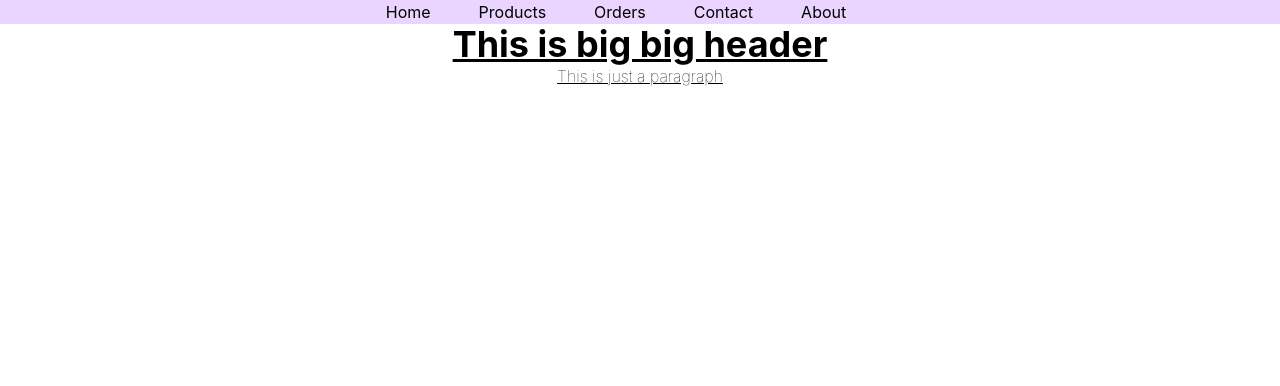
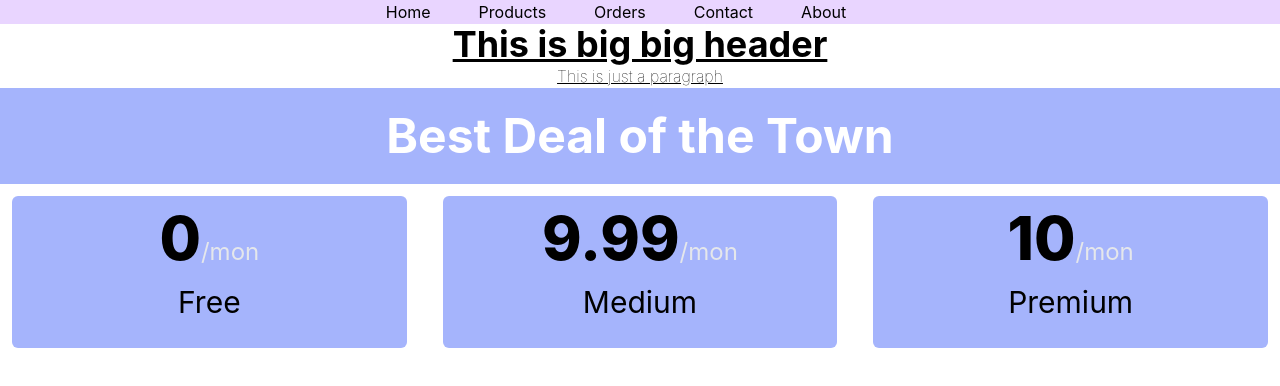
Before and after one commit to alamgirkabirdev/price-club, a React (Create React App) app: page / in a window 1280 px wide. Shown: the top 386 px of the page. Built offline with nearby package versions, Linux system fonts and the light colour scheme.

Commit message:
6th  added

```diff
--- a/src/App.js
+++ b/src/App.js
@@ -1,6 +1,7 @@
 import logo from './logo.svg';
 import './App.css';
 import NavBar from './components/NavBar/NavBar';
+import Pricing from './components/Pricing/Pricing';
 
 function App() {
   return (
@@ -8,6 +9,7 @@ function App() {
       <NavBar className="text-4xl "></NavBar>
       <h1 className="text-4xl font-bold underline">This is big big header</h1>
       <p className=' underline font-thin'>This is just a paragraph</p>
+      <Pricing></Pricing>
     </div>
   );
 }
--- /dev/null
+++ b/src/components/PriceOption/PriceOption.js
@@ -0,0 +1,19 @@
+import React from 'react';
+
+const PriceOption = ({option}) => {
+    return (
+        <div className='bg-indigo-300 m-3 rounded-md p-3'>
+            <div>
+                <h2><span className='text-6xl font-extrabold text-red'>{option.price}</span>
+                <span className='text-2xl text-gray-200'>/mon</span>
+                </h2>
+                <p className='text-3xl my-4'>{option.name}</p>
+            </div>
+            <div>
+
+            </div>
+        </div>
+    );
+};
+
+export default PriceOption;
--- /dev/null
+++ b/src/components/Pricing/Pricing.js
@@ -0,0 +1,44 @@
+import React from 'react';
+import PriceOption from '../PriceOption/PriceOption';
+
+const Pricing = () => {
+    const pricingOptions = [
+        {id: 1, name: 'Free', price:0, features:
+       [ 'Awesome Feature',
+        'Extra feature',
+        'Unnesxessary feature',
+        'Will never feature',
+        'Hudai feature',
+        'Ajaira feature']
+    },
+        {id: 2, name: 'Medium', price:9.99, features:
+        [ 'Awesome Feature',
+         'Extra feature',
+         'Unnesxessary feature',
+         'Will never feature',
+         'Hudai feature',
+         'Ajaira feature']},
+        {id: 3, name: 'Premium', price:10, features:
+        [ 'Awesome Feature',
+         'Extra feature',
+         'Unnesxessary feature',
+         'Will never feature',
+         'Hudai feature',
+         'Ajaira feature']},
+    ]
+    return (
+        <div>
+            <h2 className='text-5xl font-bold bg-indigo-300 p-6 text-white'>Best Deal of the Town</h2>
+            <div className='grid grid-cols-3 gap-3'>
+            {
+                pricingOptions.map(option => <PriceOption
+                    key={option.id}
+                    option = {option}
+                ></PriceOption>)
+            }
+            </div>
+        </div>
+    );
+};
+
+export default Pricing;
```
